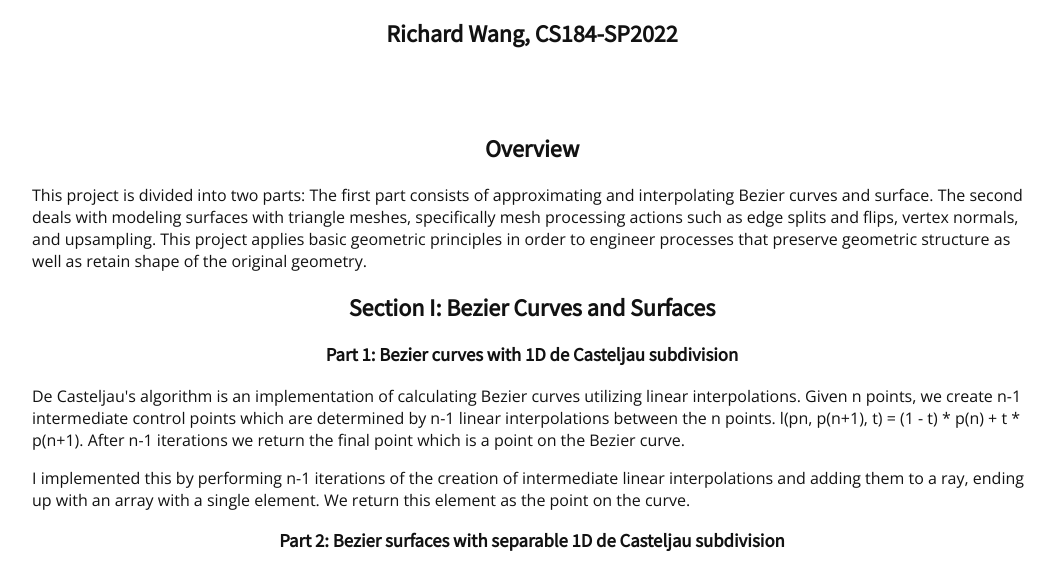
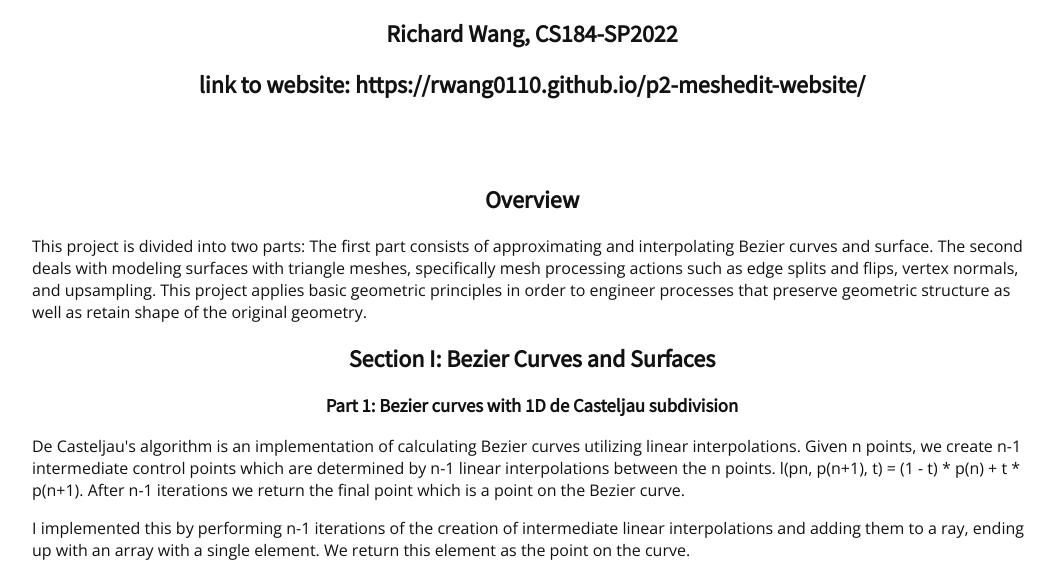
Before and after one commit to rwang0110/p2-meshedit-website, a plain HTML site: page docs/index.html in a window 1280 px wide. Shown: the part 226-794 px from the top of the page, without its empty margins (108-1163 px from the left). Drawn offline with nearby package versions, Linux system fonts and the light colour scheme.

Commit message:
final website

```diff
--- a/docs/index.html
+++ b/docs/index.html
@@ -31,6 +31,7 @@
   <h1 align="middle">CS 184: Computer Graphics and Imaging, Spring 2020</h1>
   <h1 align="middle">Project 2: Mesh Editor</h1>
   <h2 align="middle">Richard Wang, CS184-SP2022</h2>
+  <h2 align="middle">link to website: https://rwang0110.github.io/p2-meshedit-website/ </h2>
 
   <br><br>
 
```
